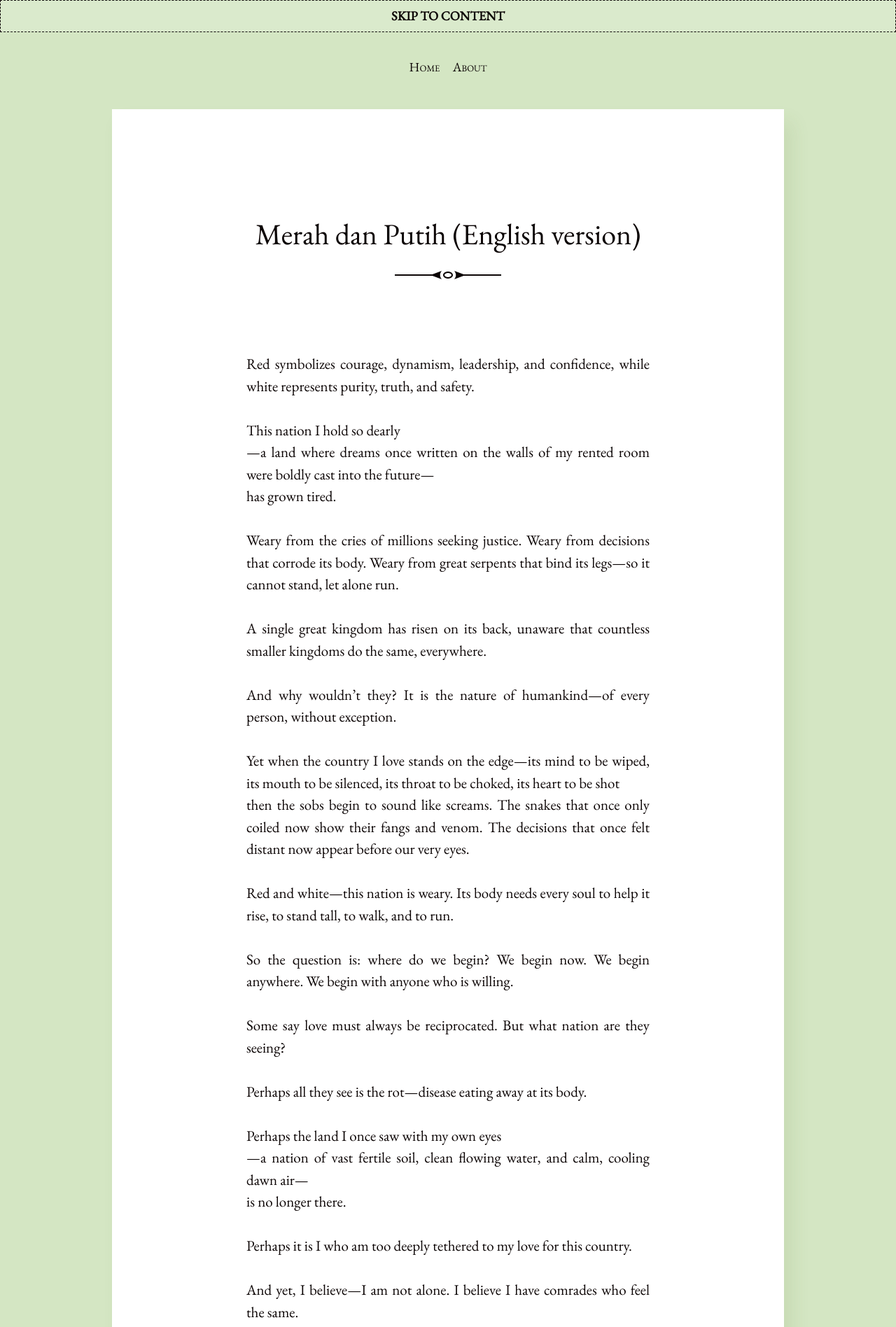
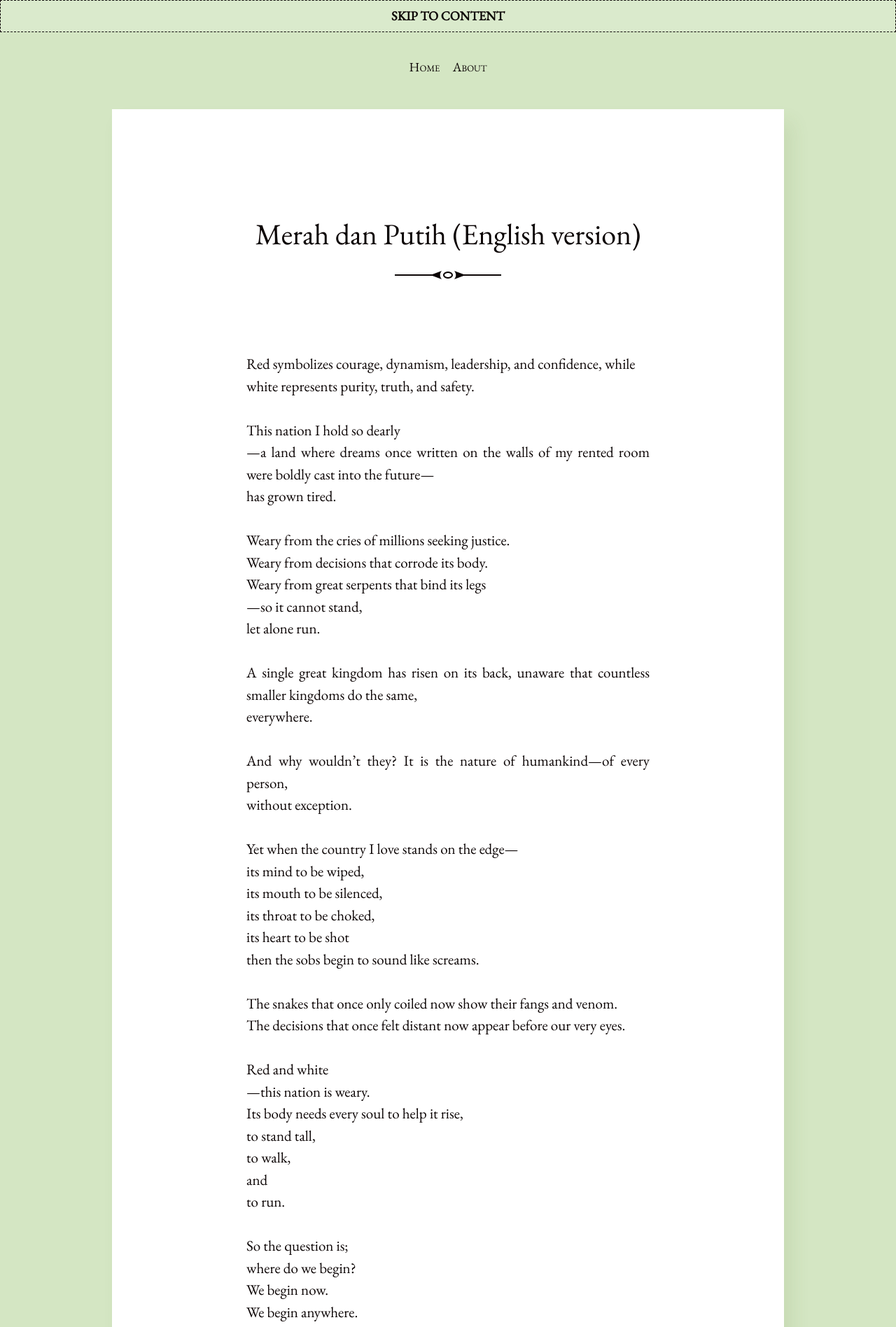
Before and after one commit to ayukaryana/ayukaryana.github.io, a Jekyll site: the page built from _posts/2025-05-04-merah-dan-putih.md, in a window 1280 px wide. Shown: the top 1896 px of the page at 70% size. Built offline with Jekyll 4.4.1, drawn with Linux system fonts in a browser that asks for light colours; some of the changed text lies outside the part shown.

Commit message:
Update 2025-05-04-merah-dan-putih.md
fix indenting

```diff
--- a/_posts/2025-05-04-merah-dan-putih.md
+++ b/_posts/2025-05-04-merah-dan-putih.md
@@ -6,43 +6,83 @@ author: "Maryam Medina, translated by ChatGPT"
 categories: literature
 ---
 
-Red symbolizes courage, dynamism, leadership, and confidence, while white represents purity, truth, and safety.<br>
+Red symbolizes courage, dynamism, leadership, and confidence, while <br>
+white represents purity, truth, and safety.<br>
 <br>
 This nation I hold so dearly<br>
 —a land where dreams once written on the walls of my rented room were boldly cast into the future—<br>
 has grown tired.<br>
 <br>
-Weary from the cries of millions seeking justice. Weary from decisions that corrode its body. Weary from great serpents that bind its legs—so it cannot stand, let alone run.<br>
+Weary from the cries of millions seeking justice. <br>
+Weary from decisions that corrode its body. <br>
+Weary from great serpents that bind its legs<br>
+—so it cannot stand, <br>
+let alone run.<br>
 <br>
-A single great kingdom has risen on its back, unaware that countless smaller kingdoms do the same, everywhere.<br>
+A single great kingdom has risen on its back, unaware that countless smaller kingdoms do the same, <br>
+everywhere.<br>
 <br>
-And why wouldn’t they? It is the nature of humankind—of every person, without exception.<br>
+And why wouldn’t they? It is the nature of humankind—of every person, <br>
+without exception.<br>
 <br>
-Yet when the country I love stands on the edge—its mind to be wiped, its mouth to be silenced, its throat to be choked, its heart to be shot<br>
-then the sobs begin to sound like screams. The snakes that once only coiled now show their fangs and venom. The decisions that once felt distant now appear before our very eyes.<br>
+Yet when the country I love stands on the edge—<br>
+its mind to be wiped, <br>
+its mouth to be silenced, <br>
+its throat to be choked, <br>
+its heart to be shot<br>
+then the sobs begin to sound like screams. <br>
 <br>
-Red and white—this nation is weary. Its body needs every soul to help it rise, to stand tall, to walk, and to run.<br>
+The snakes that once only coiled now show their fangs and venom. <br>
+The decisions that once felt distant now appear before our very eyes.<br>
 <br>
-So the question is: where do we begin? We begin now. We begin anywhere. We begin with anyone who is willing.<br>
+Red and white<br>
+—this nation is weary. <br>
+Its body needs every soul to help it rise, <br>
+to stand tall, <br>
+to walk, <br>
+and <br>
+to run.<br>
 <br>
-Some say love must always be reciprocated. But what nation are they seeing?<br>
+So the question is;<br>
+where do we begin? <br>
+We begin now. <br>
+We begin anywhere. <br>
+We begin with anyone who is willing.<br>
 <br>
-Perhaps all they see is the rot—disease eating away at its body.<br>
+Some say love must always be reciprocated. <br>
+But what nation are they seeing?<br>
+<br>
+Perhaps all they see is the rot—<br>
+disease eating away at its body.<br>
 <br>
 Perhaps the land I once saw with my own eyes<br>
-—a nation of vast fertile soil, clean flowing water, and calm, cooling dawn air—<br>
-is no longer there.<br>
+—a nation of <br>
+vast fertile soil, <br>
+clean flowing water, and <br>
+calm, cooling dawn air<br>
+—is no longer there.<br>
 <br>
-Perhaps it is I who am too deeply tethered to my love for this country.<br>
+Perhaps it is I <br>
+who am too deeply tethered to my love for this country.<br>
 <br>
-And yet, I believe—I am not alone. I believe I have comrades who feel the same.<br>
+And yet, <br>
+I believe<br>
+—I am not alone. <br>
+I believe I have comrades who feel the same.<br>
 <br>
-I do not wish to judge them. I will not tear further into the heart of a nation already worn and weary.<br>
+I do not wish to judge them. <br>
+I will not tear further into the heart of a nation already worn and weary.<br>
 <br>
-But I do wish—in my own way—to extend this trembling hand of mine to help it rise.<br>
+But I do wish<br>
+—in my own way—<br>
+to extend this trembling hand of mine to help it rise.<br>
 <br>
-To heal the wounds of its body and spirit. To walk beside it, step by step. To cheer, <br>
+To heal the wounds of its body and spirit. <br>
+To walk beside it, step by step. <br>
+To cheer, <br>
 “You can do it! No need to rush—I’m already proud!” <br>
 as it dares to run its very first race.<br>
 <br>
-So what about you, my friend? Shall we join hands and do this together? In our own unique ways, of course.<br>
+So what about you, my friend? <br>
+Shall we join hands and do this together? <br>
+In our own unique ways, of course.<br>
```
